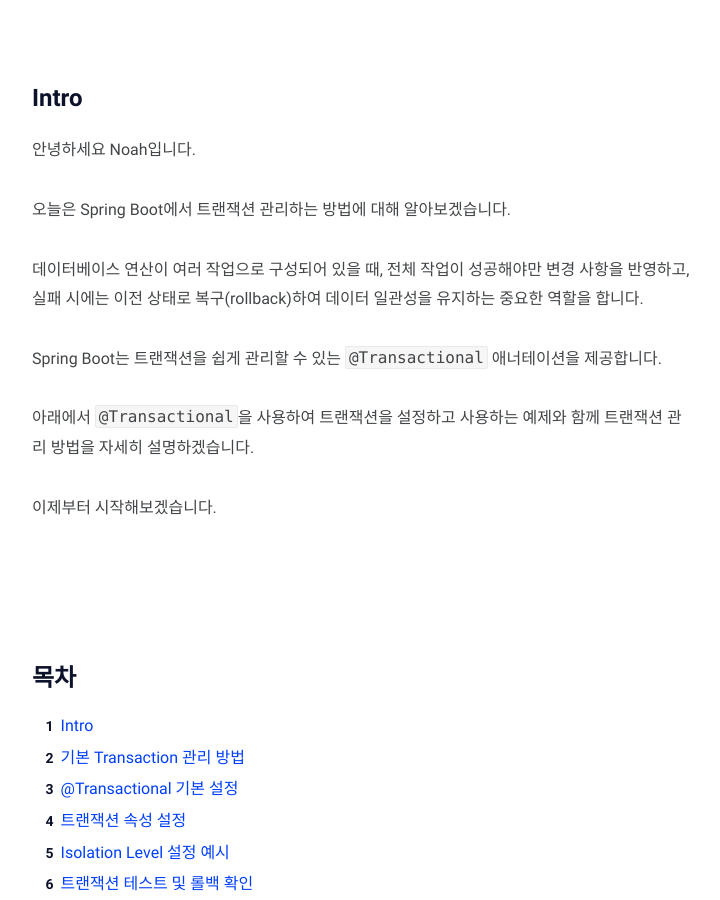
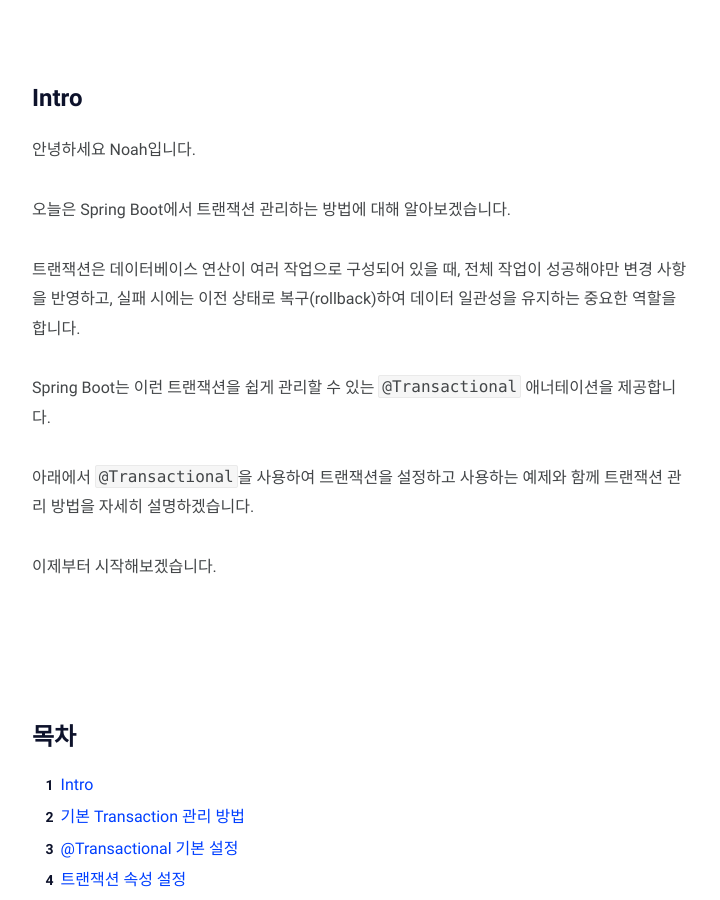
Before and after one commit to jd6186/jd6186.github.io, a Jekyll site: the page built from _posts/BackEnd/Java/2024-10-29-Transaction.md, in a window 1280 px wide and 900 px high, scrolled down 370 px. Shown: the whole window, without its empty margins (278-998 px from the left). Built offline with Jekyll 4.4.1, drawn with Linux system fonts in a browser that asks for light colours; comment, search, counter and statistics services are not loaded.

Commit message:
feat: 스프링부트에서 Transaction 활용방법

```diff
--- a/_posts/BackEnd/Java/2024-10-29-Transaction.md
+++ b/_posts/BackEnd/Java/2024-10-29-Transaction.md
@@ -9,9 +9,9 @@ tags: [BackEnd, Java, SpringBoot, Transaction, Payment, Order]
 
 오늘은 Spring Boot에서 트랜잭션 관리하는 방법에 대해 알아보겠습니다.
 
-데이터베이스 연산이 여러 작업으로 구성되어 있을 때, 전체 작업이 성공해야만 변경 사항을 반영하고, 실패 시에는 이전 상태로 복구(rollback)하여 데이터 일관성을 유지하는 중요한 역할을 합니다.
+트랜잭션은 데이터베이스 연산이 여러 작업으로 구성되어 있을 때, 전체 작업이 성공해야만 변경 사항을 반영하고, 실패 시에는 이전 상태로 복구(rollback)하여 데이터 일관성을 유지하는 중요한 역할을 합니다.
 
-Spring Boot는 트랜잭션을 쉽게 관리할 수 있는 `@Transactional` 애너테이션을 제공합니다.
+Spring Boot는 이런 트랜잭션을 쉽게 관리할 수 있는 `@Transactional` 애너테이션을 제공합니다.
 
 아래에서 `@Transactional`을 사용하여 트랜잭션을 설정하고 사용하는 예제와 함께 트랜잭션 관리 방법을 자세히 설명하겠습니다.
 
```
